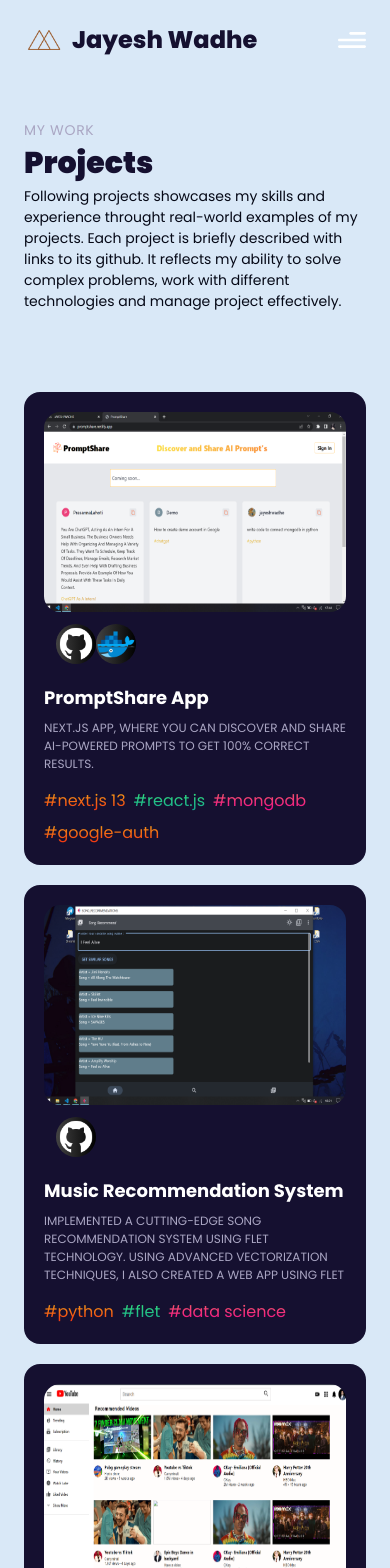
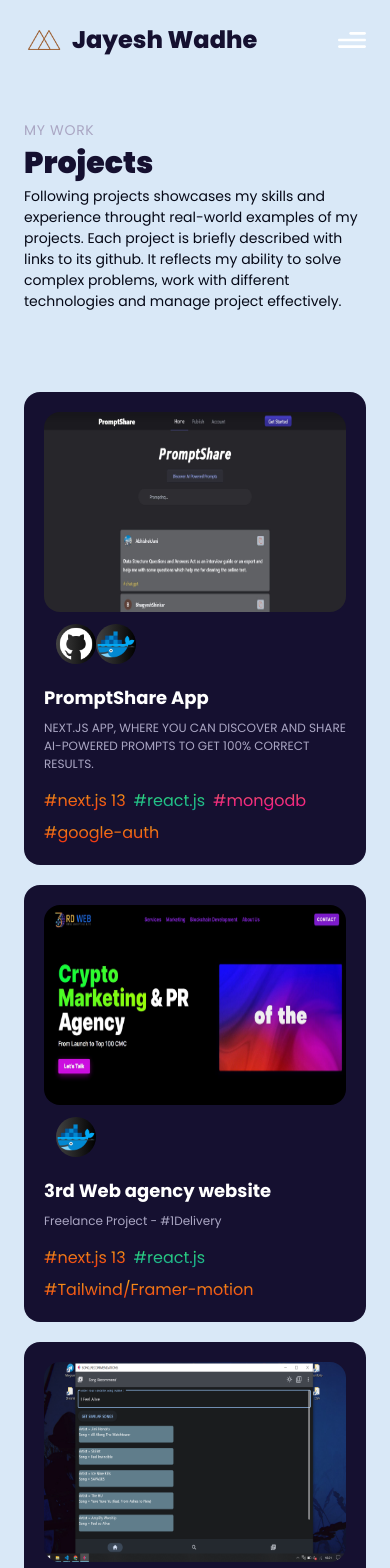
Before and after one commit to Jayesh60/Portfolio, a React (Vite) app: page /works in a window 390 px wide. Shown: the top 1568 px of the page. Built offline with nearby package versions, Linux system fonts and the light colour scheme.

Commit message:
updated projects

```diff
--- a/src/components/Works.jsx
+++ b/src/components/Works.jsx
@@ -8,28 +8,35 @@ import { sectionWrapper } from "../sectionWrapper/sectionWrapper";
 import { fadeIn, textVariant } from "../utils/motion";
 import { Link } from "react-router-dom";
 
-
-const ProjectCard = ({index,description, name, image, source_code_link ,hostlink, tags})=>{
-  return(
-
-    <motion.div variants={fadeIn("up", "spring", index *0.5, 0.75 )}>
+const ProjectCard = ({
+  index,
+  description,
+  name,
+  image,
+  source_code_link,
+  hostlink,
+  tags,
+}) => {
+  return (
+    <motion.div variants={fadeIn("up", "spring", index * 0.5, 0.75)}>
       <Tilt
         options={{
-          max:45,
-          scale:1,
-          speed:450,
+          max: 45,
+          scale: 1,
+          speed: 450,
         }}
         className="bg-tertiary h-full w-full p-5 rounded-2xl sm:w-[360px] ease-in-out duration-75"
       >
-        <div className="relative w-full h-[200px]" >
+        <div className="relative w-full h-[200px]">
           <img
             src={image}
             alt={name}
             className="w-full h-full object-fill rounded-2xl"
           />
         </div>
-        <div className=" inset-0 flex justify-start m-3 card-img_hover" >
-          <div  className="black-gradient h-10 w-10 rounded-full flex justify-center items-center cursor-pointer">
+        <div className=" inset-0 flex justify-start m-3 card-img_hover">
+          {source_code_link ? (
+            <div className="black-gradient h-10 w-10 rounded-full flex justify-center items-center cursor-pointer">
               <Link to={source_code_link} target="_blank" className="m-0">
                 <img
                   src={github}
@@ -37,8 +44,11 @@ const ProjectCard = ({index,description, name, image, source_code_link ,hostlink
                 />
               </Link>
             </div>
-          {hostlink?(
-            <div  className="black-gradient h-10 w-10 rounded-full flex justify-center items-center cursor-pointer">
+          ) : (
+            <></>
+          )}
+          {hostlink ? (
+            <div className="black-gradient h-10 w-10 rounded-full flex justify-center items-center cursor-pointer">
               <Link to={hostlink} target="_blank" className="m-0">
                 <img
                   src={docker}
@@ -46,30 +56,27 @@ const ProjectCard = ({index,description, name, image, source_code_link ,hostlink
                 />
               </Link>
             </div>
-          ):(
+          ) : (
             <></>
           )}
         </div>
         <div className="mt-5">
-          <h3 className="text-white font-bold text-[18px]" >{name}</h3>
+          <h3 className="text-white font-bold text-[18px]">{name}</h3>
 
           <p className="mt-2 text-secondary text-[12px]">{description}</p>
         </div>
 
         <div className="mt-4  flex flex-wrap gap-2  ">
-          {tags.map((tag)=>(
+          {tags.map((tag) => (
             <p key={tag.name} className={`text-[16px] ${tag.color}`}>
               #{tag.name}
             </p>
           ))}
-
         </div>
-
       </Tilt>
     </motion.div>
-
-  )
-}
+  );
+};
 
 const Works = () => {
   return (
@@ -79,7 +86,7 @@ const Works = () => {
         <h2 className={`${styles.sectionHeadText} text-tertiary`}>Projects</h2>
       </motion.div>
       <div>
-        <motion.p className="text-[14px] text-primary">
+        <motion.p className="text-[14px] text-primary md:w-[70%]">
           Following projects showcases my skills and experience throught
           real-world examples of my projects. Each project is briefly described
           with links to its github. It reflects my ability to solve complex
@@ -88,8 +95,8 @@ const Works = () => {
         </motion.p>
       </div>
       <div className="flex flex-wrap mt-20 gap-5 ">
-        {projects.map((project, index)=>(
-          <ProjectCard key={index} index={index} {...project}/>
+        {projects.map((project, index) => (
+          <ProjectCard key={index} index={index} {...project} />
         ))}
       </div>
     </>
--- a/src/constants/index.js
+++ b/src/constants/index.js
@@ -27,8 +27,8 @@ import {
   threejs,
   ellawhobird
 } from "../assets";
-
-import promptshare from '../assets/promptshare.png'
+import thirdweb from "../assets/tech/thirdweb.jpg"
+import promptshare from '../assets/tech/promptshare.jpg'
 import music from '../assets/music.png'
 import dotsyndicate from "../assets/company/dotsyndicate.png"
 
@@ -152,7 +152,8 @@ const testimonials = [{
 
 ];
 
-const projects = [{
+const projects = [
+  {
     name: "PromptShare App",
     description: "NEXT.JS APP, WHERE YOU CAN DISCOVER AND SHARE AI-POWERED PROMPTS TO GET 100% CORRECT RESULTS.",
     tags: [{
@@ -175,6 +176,26 @@ const projects = [{
     image: promptshare,
     source_code_link: "https://github.com/Jayesh60/promptshare-nextjs",
     hostlink: "https://promptshare-next.vercel.app/"
+  },
+  {
+    name: "3rd Web agency website",
+    description: "Freelance Project - #1Delivery",
+    tags: [{
+        name: "next.js 13",
+        color: "orange-text-gradient",
+      },
+      {
+        name: "react.js",
+        color: "green-text-gradient",
+      },
+      {
+        name: "Tailwind/Framer-motion",
+        color: "orange-text-gradient",
+      },
+    ],
+    image: thirdweb,
+    // source_code_link: "https://github.com/Jayesh60/promptshare-nextjs",
+    hostlink: "https://3rdweb.io/"
   },
 
 
```
Also changed, not shown: src/assets/tech/promptshare.JPG (added), src/assets/tech/thirdweb.JPG (added). Lines whose indentation alone changed are shown as unchanged.
